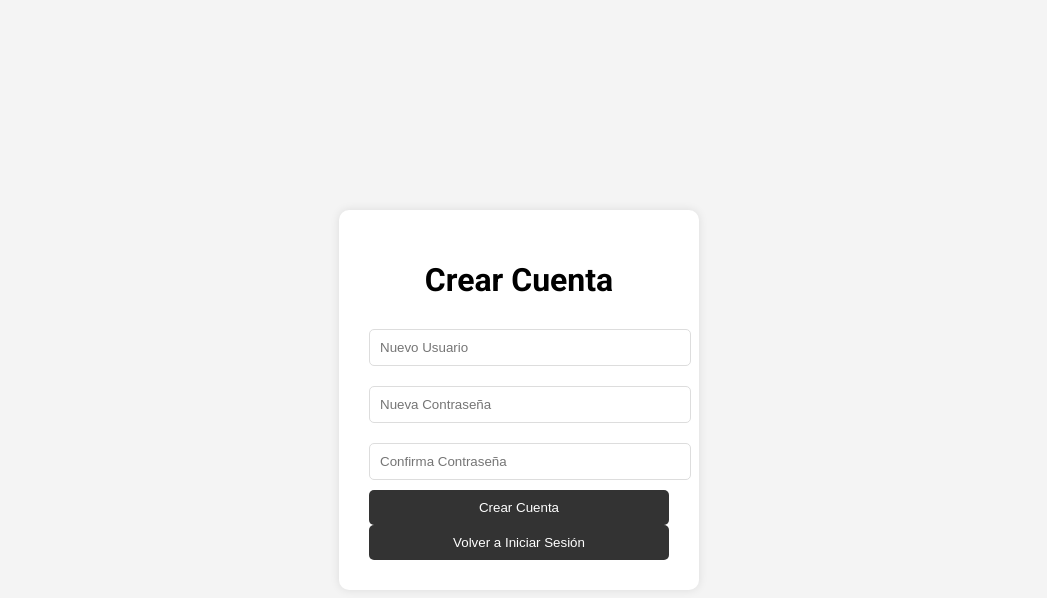
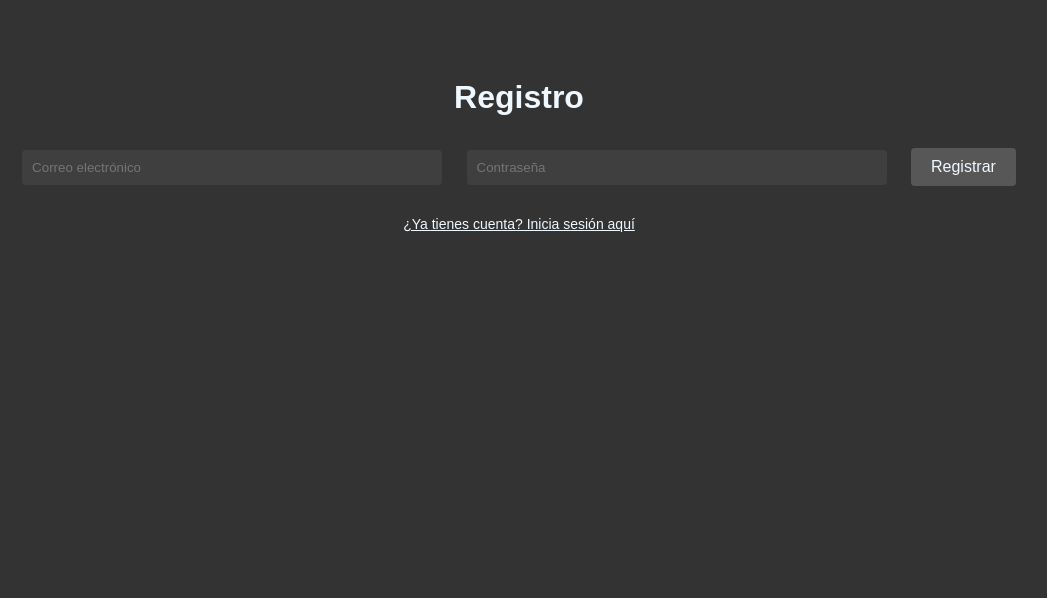
Before and after one commit to Papaconqueso12/RSC, a plain HTML site: page Signup.html in a window 1280 px wide. Shown: the whole page, without its empty margins (121-1168 px from the left). Drawn offline with Linux system fonts and the light colour scheme.

Commit message:
Update Signup.html

```diff
--- a/Signup.html
+++ b/Signup.html
@@ -1,126 +1,78 @@
 <!DOCTYPE html>
-<html lang="es">
+<html lang="en">
 <head>
     <meta charset="UTF-8">
     <meta name="viewport" content="width=device-width, initial-scale=1.0">
-    <title>Crear Cuenta</title>
-    <link href="https://fonts.googleapis.com/css2?family=Roboto:wght@400;700&display=swap" rel="stylesheet">
+    <title>Registro</title>
+    <script src="https://www.gstatic.com/firebasejs/9.6.1/firebase-app.js"></script>
+    <script src="https://www.gstatic.com/firebasejs/9.6.1/firebase-auth.js"></script>
     <style>
         body {
-            font-family: 'Roboto', sans-serif;
-            margin: 0;
-            padding: 0;
-            background-color: #f4f4f4;
-            display: flex;
-            justify-content: center;
-            align-items: center;
-            height: 100vh;
+            font-family: Arial, sans-serif;
+            background-color: rgb(51, 51, 51);
+            color: aliceblue;
+            text-align: center;
+            padding: 50px;
         }
-
-        .signup-container {
-            background-color: #fff;
-            padding: 30px;
-            border-radius: 10px;
-            box-shadow: 0 0 10px rgba(0,0,0,0.1);
-            width: 300px;
-            text-align: center;
+        input {
+            margin: 10px;
+            padding: 10px;
+            width: 80%;
+            max-width: 400px;
+            border: none;
+            border-radius: 4px;
+            background-color: rgb(63, 63, 63);
+            color: aliceblue;
         }
-
-        h1 {
-            margin-bottom: 20px;
+        button {
+            padding: 10px 20px;
+            margin: 10px;
+            background-color: #575757;
+            border: none;
+            border-radius: 4px;
+            color: aliceblue;
+            cursor: pointer;
+            font-size: 16px;
         }
-
-        input {
-            width: 100%;
-            padding: 10px;
-            margin: 10px 0;
-            border: 1px solid #ddd;
-            border-radius: 5px;
+        button:hover {
+            background-color: #777777;
         }
-
-        button {
-            width: 100%;
-            padding: 10px;
-            background-color: #333;
-            color: #fff;
-            border: none;
-            border-radius: 5px;
-            cursor: pointer;
-        }
-
-        button:hover {
-            background-color: #555;
-        }
-
-        p.error {
-            color: red;
-            font-size: 0.9em;
-        }
-
-        p.success {
-            color: green;
-            font-size: 0.9em;
+        a {
+            color: aliceblue;
+            text-decoration: underline;
+            font-size: 14px;
+            display: block;
+            margin-top: 20px;
         }
     </style>
 </head>
 <body>
-    <div class="signup-container">
-        <h1>Crear Cuenta</h1>
-        <form id="signupForm">
-            <input type="text" id="newUsername" placeholder="Nuevo Usuario" required>
-            <input type="password" id="newPassword" placeholder="Nueva Contraseña" required>
-            <input type="password" id="confirmPassword" placeholder="Confirma Contraseña" required>
-            <p class="error" id="errorMessage" style="display: none;">Las contraseñas no coinciden</p>
-            <p class="success" id="successMessage" style="display: none;">¡Cuenta creada exitosamente!</p>
-            <button type="button" onclick="createAccount()">Crear Cuenta</button>
-            <button type="button" class="secondary-button" onclick="redirectToLogin()">Volver a Iniciar Sesión</button>
-        </form>
-    </div>
+    <h1>Registro</h1>
+    <input type="email" id="email" placeholder="Correo electrónico">
+    <input type="password" id="password" placeholder="Contraseña">
+    <button id="signupButton">Registrar</button>
+    <a href="Login.html">¿Ya tienes cuenta? Inicia sesión aquí</a>
 
-    <script src="https://www.gstatic.com/firebasejs/9.6.10/firebase-app.js"></script>
-    <script src="https://www.gstatic.com/firebasejs/9.6.10/firebase-database.js"></script>
     <script>
-        const firebaseConfig = {
-            apiKey: "AIzaSyA9DpUKYt1o2iZC8iT582KnDGxenDrQvQY",
-            authDomain: "rscd-654c0.firebaseapp.com",
-            databaseURL: "https://rscd-654c0-default-rtdb.firebaseio.com/",
-            projectId: "rscd-654c0",
-            storageBucket: "rscd-654c0.firebasestorage.app",
-            messagingSenderId: "504911995936",
-            appId: "1:504911995936:web:e8355b5b037efb86e88845"
-        };
+        // Firebase Config
+        const firebaseConfig = { /* TU CONFIGURACIÓN */ };
+        const app = firebase.initializeApp(firebaseConfig);
+        const auth = firebase.auth();
 
-        const app = firebase.initializeApp(firebaseConfig);
-        const database = firebase.database();
+        // Registro de cuenta
+        document.getElementById("signupButton").addEventListener("click", () => {
+            const email = document.getElementById("email").value;
+            const password = document.getElementById("password").value;
 
-        function createAccount() {
-            const newUsername = document.getElementById("newUsername").value.trim();
-            const newPassword = document.getElementById("newPassword").value.trim();
-            const confirmPassword = document.getElementById("confirmPassword").value.trim();
-            const errorMessage = document.getElementById("errorMessage");
-            const successMessage = document.getElementById("successMessage");
-
-            if (newPassword !== confirmPassword) {
-                errorMessage.style.display = "block";
-                successMessage.style.display = "none";
-                return;
-            }
-
-            const usersRef = firebase.database().ref("users");
-            usersRef.push({ username: newUsername, password: newPassword }).then(() => {
-                errorMessage.style.display = "none";
-                successMessage.style.display = "block";
-                setTimeout(() => {
-                    window.location.href = "login.html";
-                }, 2000);
-            }).catch(error => {
-                console.error("Error al registrar usuario:", error);
-            });
-        }
-
-        function redirectToLogin() {
-            window.location.href = "login.html";
-        }
+            auth.createUserWithEmailAndPassword(email, password)
+                .then(() => {
+                    alert("Cuenta creada exitosamente");
+                    window.location.href = "Login.html"; // Redirige al login
+                })
+                .catch(error => {
+                    alert("Error: " + error.message);
+                });
+        });
     </script>
 </body>
 </html>
```
